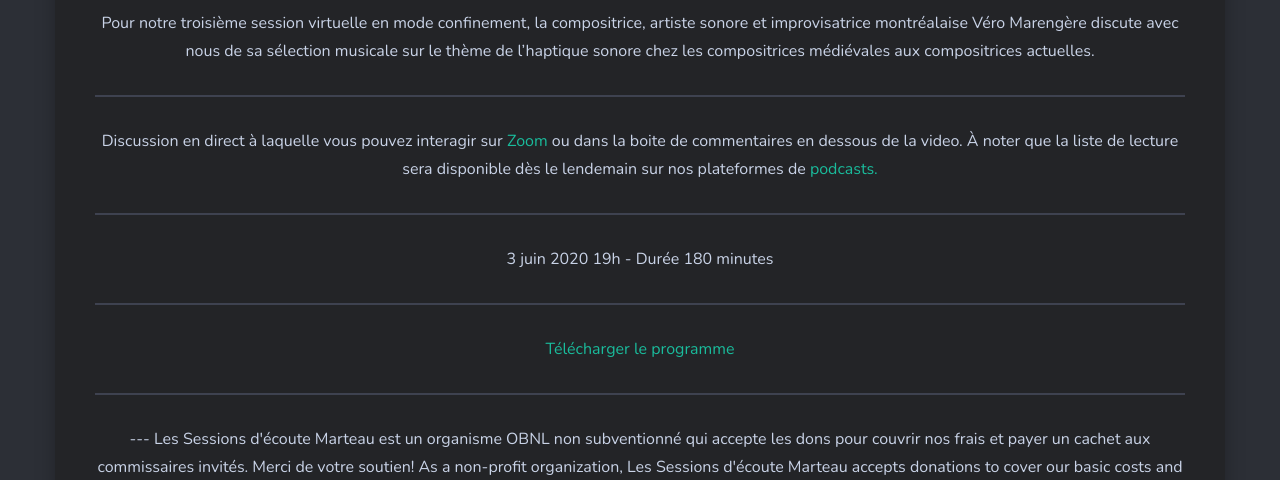
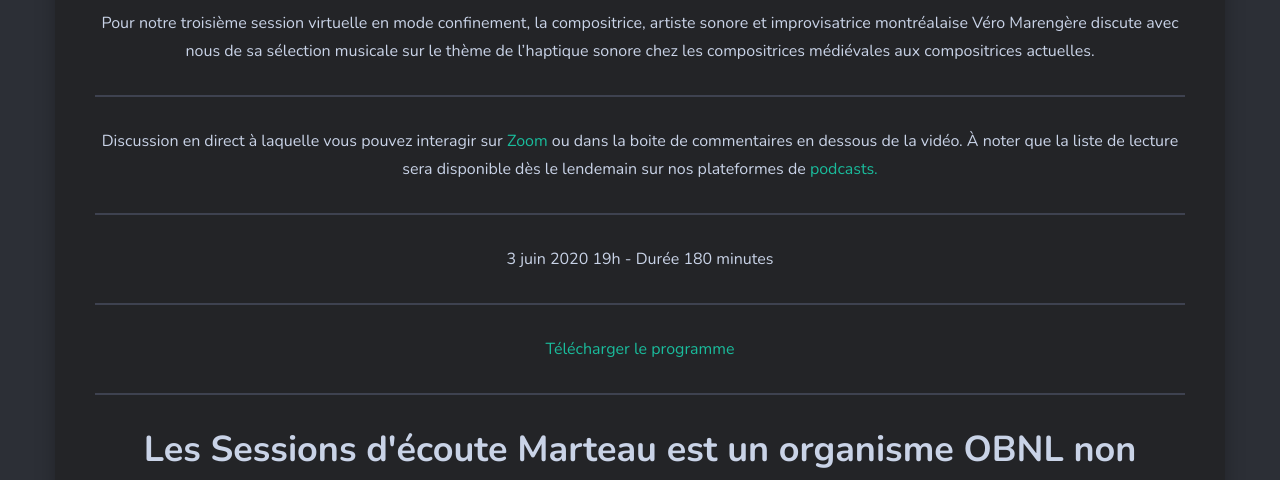
Before and after one commit to sessions-marteau/sessions-marteau-2.github.io, a Jekyll site: the page built from _pages/live.md, in a window 1280 px wide and 1400 px high. Shown: the part 524-1004 px from the top of the window. Built offline with Jekyll 4.4.1, drawn with Linux system fonts in a browser that asks for light colours; nearby versions of some CDN libraries; some of the changed text lies outside the part shown.

Commit message:
Update live.md

```diff
--- a/_pages/live.md
+++ b/_pages/live.md
@@ -32,7 +32,7 @@
 Pour notre troisième session virtuelle en mode confinement, la compositrice, artiste sonore et improvisatrice montréalaise Véro Marengère discute avec nous de sa sélection musicale sur le thème de l’haptique sonore chez les compositrices médiévales aux compositrices actuelles.
 <hr>
 
-Discussion en direct à laquelle vous pouvez interagir sur <a href="https://sessionsmarteau.com/session-virtuelle"> Zoom </a> ou dans la boite de commentaires en dessous de la video.
+Discussion en direct à laquelle vous pouvez interagir sur <a href="https://sessionsmarteau.com/session-virtuelle"> Zoom </a> ou dans la boite de commentaires en dessous de la vidéo.
 À noter que la liste de lecture sera disponible dès le lendemain sur nos plateformes de <a href="https://sessionsmarteau.com/musique/#podcasts"> podcasts.</a>
 <hr>
 3 juin 2020 19h - Durée 180 minutes
@@ -45,9 +45,12 @@
 
 
 
+
 <hr>
----
+<h1>
 Les Sessions d'écoute Marteau est un organisme OBNL non subventionné qui accepte les dons pour couvrir nos frais et payer un cachet aux commissaires invités. Merci de votre soutien! As a non-profit organization, Les Sessions d'écoute Marteau accepts donations to cover our basic costs and pay a fee to the guest commissioners. Thanks for your support!
+</h1>
+
 <form action="https://www.paypal.com/cgi-bin/webscr" method="post" target="_top">
 <input type="hidden" name="cmd" value="_s-xclick" />
 <input type="hidden" name="hosted_button_id" value="ZMNY6HYBJTQLL" />
```
